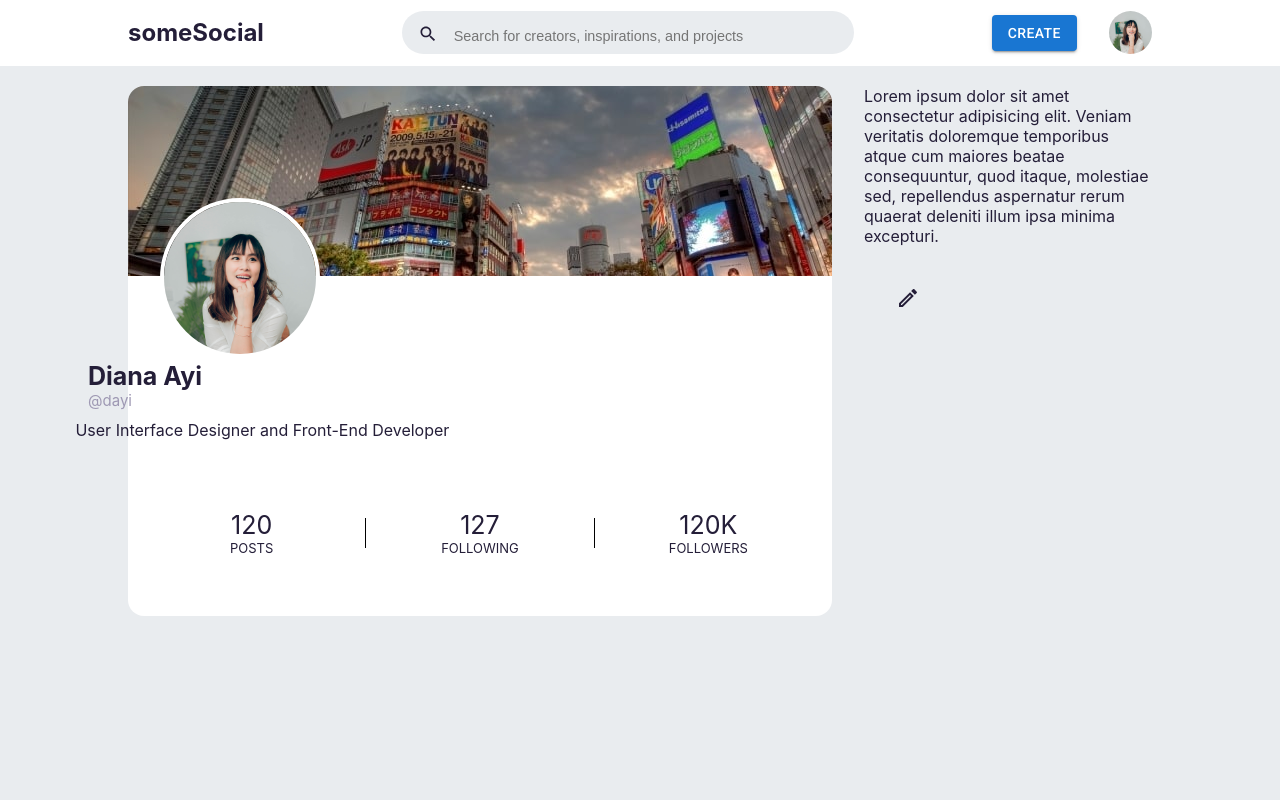
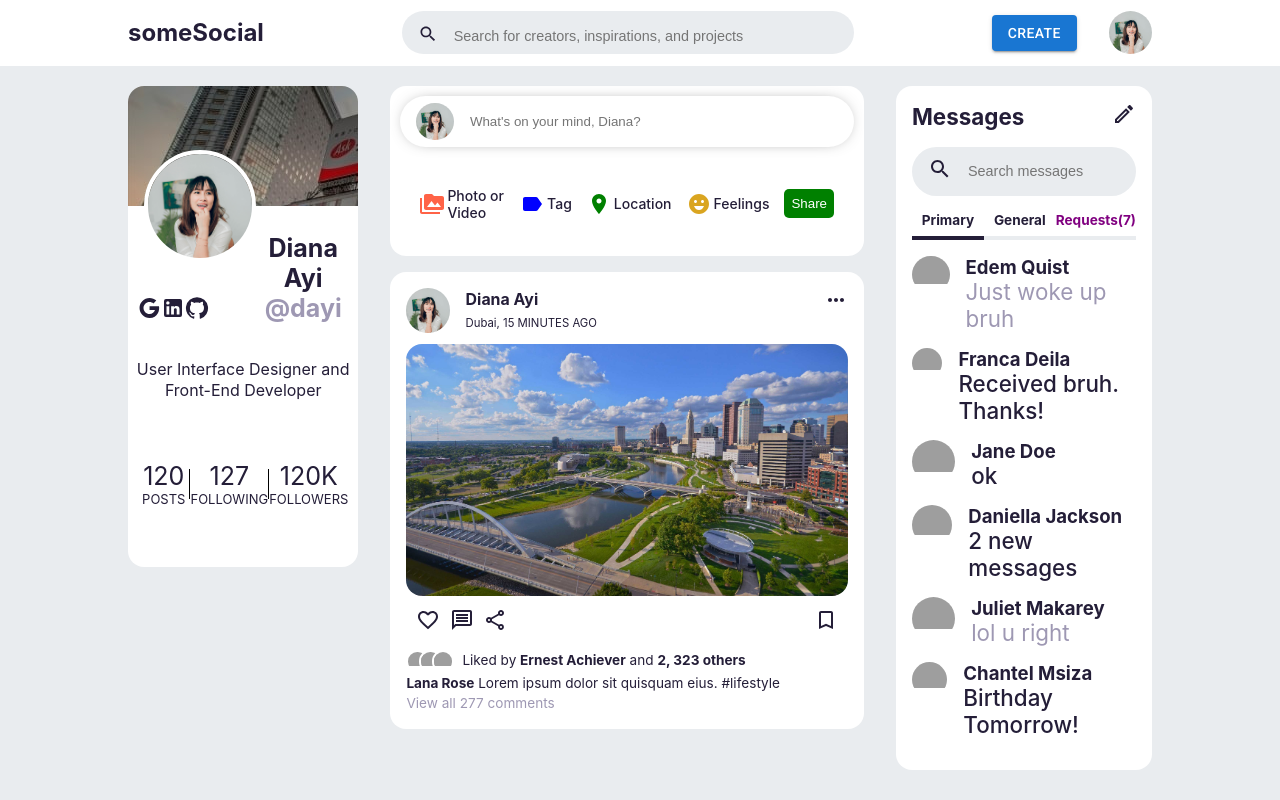
Before and after one commit to jpzambranoleon/jsx-template-prototype, a React (Create React App) app: page / in a window 1280 px wide. Built offline with nearby package versions, Linux system fonts and the light colour scheme; grey boxes are pictures that could not be loaded.

Commit message:
updated files

```diff
--- a/src/App.js
+++ b/src/App.js
@@ -2,7 +2,7 @@ import Home from './pages/home/Home';
 import ProfilePage from './pages/profile/ProfilePage';
 
 function App() {
-  return <ProfilePage />
+  return <Home />
 }
 
 export default App;
--- a/src/pages/home/Home.jsx
+++ b/src/pages/home/Home.jsx
@@ -11,7 +11,7 @@ function Home() {
         <>
             <TopBar />
             <main>
-                <SideBar />
+
                 <div className="container">
                     <div className="left">
                         <ProfileCard />
```
